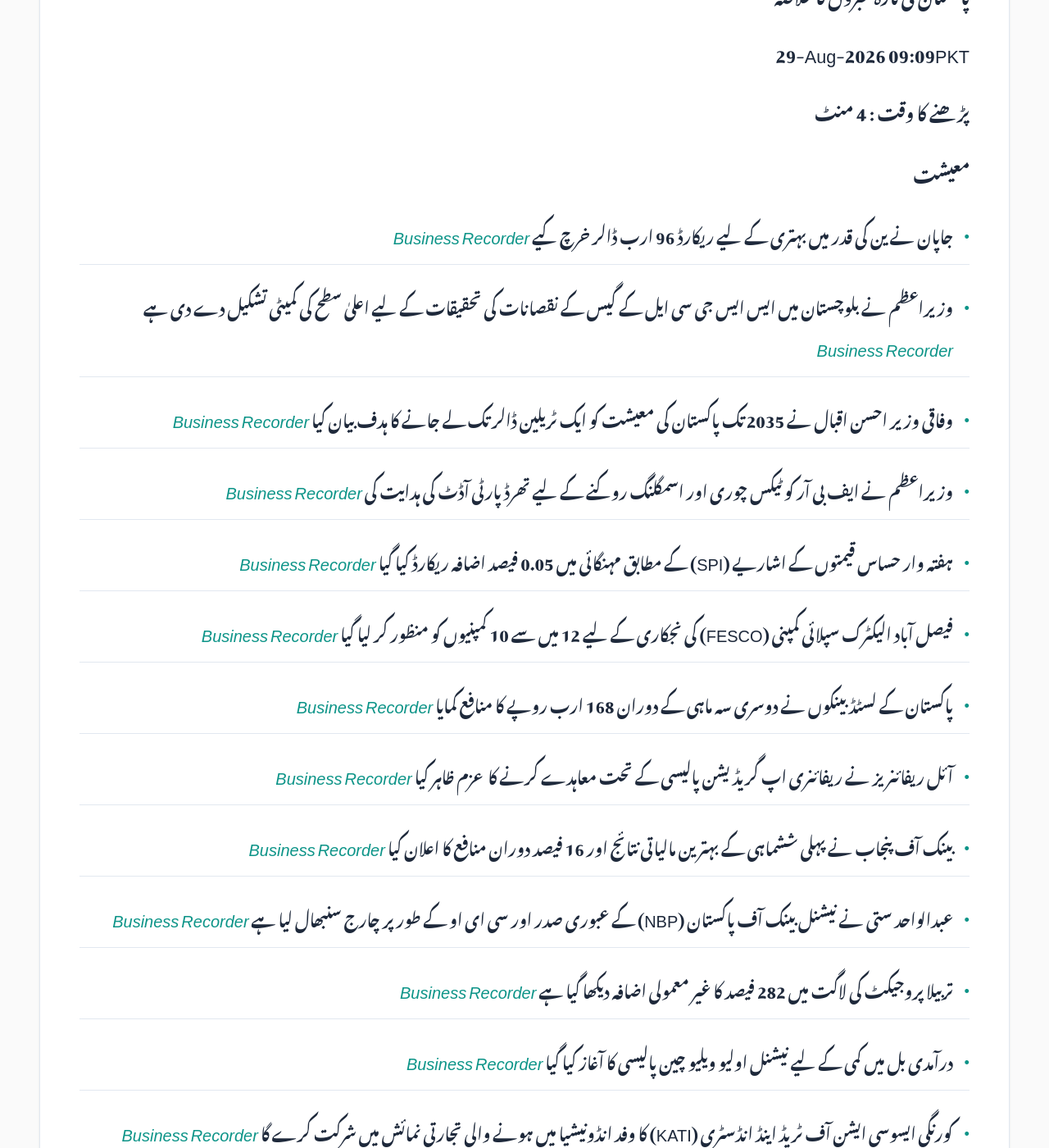
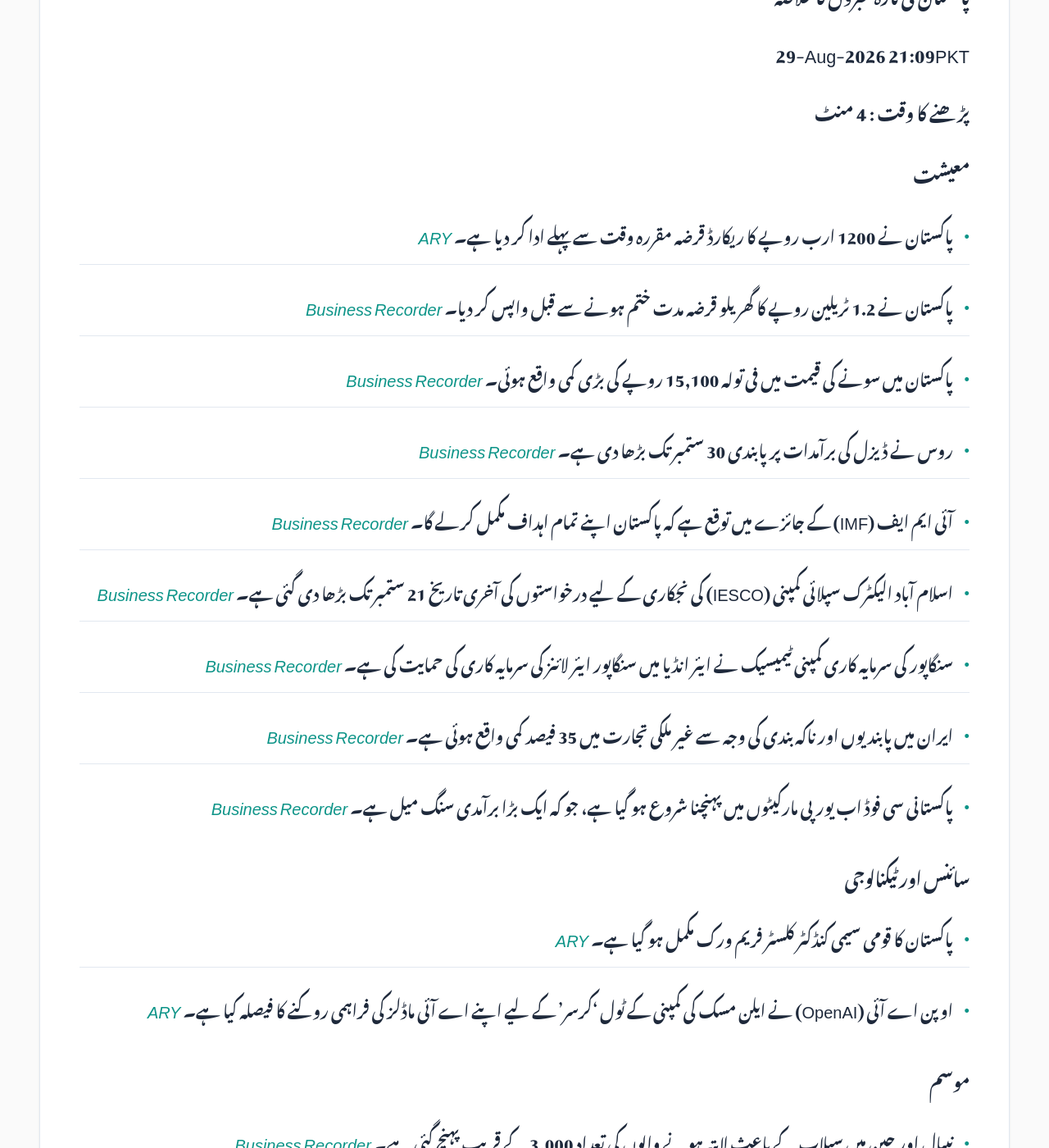
Before and after one commit to zsubzwary/news, a Jekyll site: the page built from ur/index.md, in a window 1280 px wide and 1400 px high, scrolled down 354 px. Shown: the whole window at 82% size. Built offline with Jekyll 4.4.1, drawn with Linux system fonts in a browser that asks for light colours; some web fonts are replaced; comment, search, counter and statistics services are not loaded; some of the changed text lies outside the part shown.

Commit message:
DateTime; 2026-08-29T16:09:40.158Z

```diff
--- a/ur/index.md
+++ b/ur/index.md
@@ -7,49 +7,51 @@ rtl: true
 
 پاکستان کی تازہ خبروں کا خلاصہ
 
- &lrm; 29-Aug-2026 09:09PKT
+ &lrm; 29-Aug-2026 21:09PKT
 
 پڑھنے کا وقت : 4 منٹ
 
 ### معیشت
-- جاپان نے ین کی قدر میں بہتری کے لیے ریکارڈ 96 ارب ڈالر خرچ کیے *[Business Recorder](https://www.brecorder.com/news/40436952/japan-spent-record-usd96bn-in-yen-interventions)*
-- وزیراعظم نے بلوچستان میں ایس ایس جی سی ایل کے گیس کے نقصانات کی تحقیقات کے لیے اعلیٰ سطح کی کمیٹی تشکیل دے دی ہے *[Business Recorder](https://www.brecorder.com/news/40436954/balochistan-pm-body-to-examine-causes-behind-ssgcls-high-ufg-losses)*
-- وفاقی وزیر احسن اقبال نے 2035 تک پاکستان کی معیشت کو ایک ٹریلین ڈالر تک لے جانے کا ہدف بیان کیا *[Business Recorder](https://www.brecorder.com/news/40436955/ahsan-eyes-usd1trn-economy-by-2035)*
-- وزیراعظم نے ایف بی آر کو ٹیکس چوری اور اسمگلنگ روکنے کے لیے تھرڈ پارٹی آڈٹ کی ہدایت کی *[Business Recorder](https://www.brecorder.com/news/40436956/pm-asks-fbr-to-ensure-third-party-audits)*
-- ہفتہ وار حساس قیمتوں کے اشاریے (SPI) کے مطابق مہنگائی میں 0.05 فیصد اضافہ ریکارڈ کیا گیا *[Business Recorder](https://www.brecorder.com/news/40436959/spi-based-weekly-inflation-rises-005pc)*
-- فیصل آباد الیکٹرک سپلائی کمپنی (FESCO) کی نجکاری کے لیے 12 میں سے 10 کمپنیوں کو منظور کر لیا گیا *[Business Recorder](https://www.brecorder.com/news/40436960/privatisation-of-fesco-pc-approves-10-out-of-12-parties)*
-- پاکستان کے لسٹڈ بینکوں نے دوسری سہ ماہی کے دوران 168 ارب روپے کا منافع کمایا *[Business Recorder](https://www.brecorder.com/news/40436961/listed-banks-post-rs168bn-profit-for-2q2026)*
-- آئل ریفائنریز نے ریفائنری اپ گریڈیشن پالیسی کے تحت معاہدے کرنے کا عزم ظاہر کیا *[Business Recorder](https://www.brecorder.com/news/40436962/upgradation-policy-oil-refiners-say-committed-to-signing-accords)*
-- بینک آف پنجاب نے پہلی ششماہی کے بہترین مالیاتی نتائج اور 16 فیصد دوران منافع کا اعلان کیا *[Business Recorder](https://www.brecorder.com/news/40436920/bop-delivers-record-1h26-results-announces-interim-dividend-of-16pc)*
-- عبدالواحد ستی نے نیشنل بینک آف پاکستان (NBP) کے عبوری صدر اور سی ای او کے طور پر چارج سنبھال لیا ہے *[Business Recorder](https://www.brecorder.com/news/40436922/abdul-wahid-sethi-assumes-charge-as-acting-president-amp-ceo-of-nbp)*
-- تربیلا پروجیکٹ کی لاگت میں 282 فیصد کا غیر معمولی اضافہ دیکھا گیا ہے *[Business Recorder](https://www.brecorder.com/news/40436924/tarbelas-runaway-cost)*
-- درآمدی بل میں کمی کے لیے نیشنل اولیو ویلیو چین پالیسی کا آغاز کیا گیا *[Business Recorder](https://www.brecorder.com/news/40436925/an-olive-branch-to-the-import-bill)*
-- کورنگی ایسوسی ایشن آف ٹریڈ اینڈ انڈسٹری (KATI) کا وفد انڈونیشیا میں ہونے والی تجارتی نمائش میں شرکت کرے گا *[Business Recorder](https://www.brecorder.com/news/40436929/kati-delegation-to-attend-trade-expo-in-indonesia)*
-- یونائیٹڈ انٹرنیشنل گروپ نے نئی ڈیجیٹل لائف انشورنس کمپنی کے قیام کا اعلان کیا *[Business Recorder](https://www.brecorder.com/news/40436930/uig-announces-united-digital-life-insurance-initiative)*
+- پاکستان نے 1200 ارب روپے کا ریکارڈ قرضہ مقررہ وقت سے پہلے ادا کر دیا ہے۔ *[ARY](https://arynews.tv/pakistan-makes-record-early-repayment-of-rs-1200-billion-loan)*
+- پاکستان نے 1.2 ٹریلین روپے کا گھریلو قرضہ مدت ختم ہونے سے قبل واپس کر دیا۔ *[Business Recorder](https://www.brecorder.com/news/40436995-pakistan-retires-record-rs12tn-domestic-debt-ahead-of-maturity-khurram-schehzad)*
+- پاکستان میں سونے کی قیمت میں فی تولہ 15,100 روپے کی بڑی کمی واقع ہوئی۔ *[Business Recorder](https://www.brecorder.com/news/40436992-gold-price-per-tola-plunges-rs15100-in-pakistan)*
+- روس نے ڈیزل کی برآمدات پر پابندی 30 ستمبر تک بڑھا دی ہے۔ *[Business Recorder](https://www.brecorder.com/news/40437001/russia-extends-ban-on-diesel-exports-until-september-30)*
+- آئی ایم ایف (IMF) کے جائزے میں توقع ہے کہ پاکستان اپنے تمام اہداف مکمل کر لے گا۔ *[Business Recorder](https://www.brecorder.com/news/40436982-imf-review-pakistan-expected-to-meet-all-targets-says-ahl)*
+- اسلام آباد الیکٹرک سپلائی کمپنی (IESCO) کی نجکاری کے لیے درخواستوں کی آخری تاریخ 21 ستمبر تک بڑھا دی گئی ہے۔ *[Business Recorder](https://www.brecorder.com/news/40436990-govt-extends-iesco-eoi-submission-deadline-to-sept-21)*
+- سنگاپور کی سرمایہ کاری کمپنی ٹیمیسیک نے ایئر انڈیا میں سنگاپور ایئر لائنز کی سرمایہ کاری کی حمایت کی ہے۔ *[Business Recorder](https://www.brecorder.com/news/40436987-temasek-backs-singapore-airlines-air-india-investment-amid-growing-scrutiny)*
+- ایران میں پابندیوں اور ناکہ بندی کی وجہ سے غیر ملکی تجارت میں 35 فیصد کمی واقع ہوئی ہے۔ *[Business Recorder](https://www.brecorder.com/news/40436983-iranian-president-says-foreign-trade-down-35-due-to-sanctions-and-blockade)*
+- پاکستانی سی فوڈ اب یورپی مارکیٹوں میں پہنچنا شروع ہو گیا ہے، جو کہ ایک بڑا برآمدی سنگ میل ہے۔ *[Business Recorder](https://www.brecorder.com/news/40436984-pakistani-seafood-earns-a-place-on-european-shelves-a-major-export-milestone)*
 
 ### سائنس اور ٹیکنالوجی
-- جزوی چاند گرہن کے نتیجے میں چاند "خونی سرخ" رنگ میں تبدیل ہو گیا *[ARY](https://arynews.tv/partial-lunar-eclipse-transforms-the-moon-into-a-blood-red-celestial-display)*
+- پاکستان کا قومی سیمی کنڈکٹر کلسٹر فریم ورک مکمل ہو گیا ہے۔ *[ARY](https://arynews.tv/pakistans-national-semiconductor-cluster-framework-now-complete)*
+- اوپن اے آئی (OpenAI) نے ایلن مسک کی کمپنی کے ٹول 'کرسر' کے لیے اپنے اے آئی ماڈلز کی فراہمی روکنے کا فیصلہ کیا ہے۔ *[ARY](https://arynews.tv/openai-to-cut-off-ai-models-for-spacex-owned-cursor-escalating-feud-with-musk)*
+
+### موسم
+- نیپال اور چین میں سیلاب کے باعث لاپتہ ہونے والوں کی تعداد 3,000 کے قریب پہنچ گئی ہے۔ *[Business Recorder](https://www.brecorder.com/news/40437000/rescuers-claw-through-mud-as-nepal-china-flood-missing-toll-nears-3000)*
 
 ### سیاست
-- پنجاب اسمبلی نے بجلی کی مسلسل لوڈ شیڈنگ کے خلاف قرارداد منظور کر لی ہے *[ARY](https://arynews.tv/punjab-assembly-passes-resolution-against-prolonged-power-outages)*
-- بیرسٹر افتخار حسین گیلانی آزاد کشمیر کے 17ویں وزیراعظم منتخب ہو گئے ہیں *[Business Recorder](https://www.brecorder.com/news/40436957/barrister-gilani-elected-17th-ajk-pm)*
-- سینیٹ سے متنازعہ ٹیلی کام ری آرگنائزیشن بل واپس لے لیا گیا ہے *[Business Recorder](https://www.brecorder.com/news/40436958/disputed-telecom-bill-withdrawn-from-senate)*
+- حکومت نے سی این این (CNN) پر زور دیا ہے کہ وہ عمران خان کے حوالے سے سیاسی الزامات اور مستند ریکارڈ میں فرق رکھے۔ *[Business Recorder](https://www.brecorder.com/news/40436996-imran-case-govt-urges-cnn-to-distinguish-verified-records-from-politically-contested-allegations)*
 
 ### قومی
-- کراچی میں ایک طالب علم کو گھر کے باہر اسلحے کے زور پر لوٹ لیا گیا *[ARY](https://arynews.tv/karachi-cctv-video-shows-student-robbed-at-gunpoint-outside-home)*
-- اسلام آباد فائر بریگیڈ کے گاڑیاں 20 سال پرانی نکلی ہیں *[ARY](https://arynews.tv/islamabad-fire-brigade-vehicles-found-to-be-20-years-old)*
-- میر رضا علی کیس میں معلومات فراہم کرنے والوں کے لیے 1 لاکھ روپے کا انعام کا اعلان کیا گیا *[ARY](https://arynews.tv/mir-raza-ali-case-judicial-commission-offers-reward-for-information)*
+- حکومت نے ملک بھر میں اسمگلنگ کے خلاف کریک ڈاؤن کرتے ہوئے غیر قانونی پیٹرول پمپس بند کر دیے۔ *[ARY](https://arynews.tv/govt-shuts-down-illegal-petrol-pumps-nationwide-in-crackdown-on-smuggling)*
+- پنجاب میں ڈرائیونگ لائسنس کی ترسیل کے لیے لائیو ٹریکنگ کا نظام متعارف کرایا جائے گا۔ *[ARY](https://arynews.tv/punjab-to-introduce-live-tracking-for-driving-licence-deliveries)*
+- حکومت نے ڈیمر بھاشا ڈیم کے بجلی کے منصوبے کی منسوخی کی خبروں کو غلط اور گمراہ کن قرار دے دیا ہے۔ *[Business Recorder](https://www.brecorder.com/news/40436994-false-and-misleading-govt-denies-cancelling-4500mw-power-component-of-diamer-bhasha-dam)*
+- فیلڈ مارشل سید عاصم منیر نے پاکستان آرڈیننس فیکٹریز کا دورہ کیا اور دفاعی پیداوار کا جائزہ لیا۔ *[Business Recorder](https://www.brecorder.com/news/40436981-field-marshal-munir-witnesses-trials-of-locally-manufactured-arms-ammunition-at-ordnance-factory)*
+- گُل پلازہ حادثے کی انکوائری کمیشن نے ذمہ دار افراد کی نشاندہی کر دی ہے۔ *[ARY](https://arynews.tv/gul-plaza-tragedy-inquiry-commission-identifies-those-responsible)*
 
 ### بین الاقوامی
-- ایران کا کہنا ہے کہ اگر امریکہ دباؤ ختم کرے تو سفارت کاری کے راستے کھلے ہیں *[ARY](https://arynews.tv/iran-says-diplomacy-possible-if-us-abandons-pressure-campaign)*
-- پاکستان اور سعودی عرب نے زراعت، خوراک کی حفاظت اور پانی کے انتظام میں تعاون بڑھانے پر اتفاق کیا ہے *[Business Recorder](https://www.brecorder.com/news/40436950/agriculture-food-security-water-management-pakistan-ksa-agree-to-expand-cooperation)*
-- پاکستان اور سعودی عرب کے درمیان تزویراتی شراکت داری کو مزید مضبوط کرنے کا عزم کیا گیا *[Business Recorder](https://www.brecorder.com/news/40436951/cdf-reaffirms-pakistans-commitment-to-boosting-strategic-partnership-with-ksa)*
+- ایران اور امریکہ کے درمیان تناؤ کے باعث امریکی فوجی خاندان شدید جذباتی دباؤ کا شکار ہیں۔ *[ARY](https://arynews.tv/us-military-families-ride-roller-coaster-of-emotions-over-six-months-of-iran-war)*
+- آئس لینڈ یورپی یونین کی رکنیت دوبارہ حاصل کرنے کے حوالے سے ووٹنگ کر رہا ہے۔ *[ARY](https://arynews.tv/iceland-votes-on-whether-to-resume-eu-membership-talks)*
+- کییف کے قریب روس کے ڈرون حملے میں کم از کم 37 افراد ہلاک ہو گئے۔ *[Business Recorder](https://www.brecorder.com/news/40436998-at-least-37-dead-after-russian-strike-on-depot-near-kyiv)*
+
+### کھیل
+- بھارتی ایتھلیٹ نیرج چوپڑا ٹخنے کی چوٹ کی وجہ سے اس سیزن کے لیے باہر ہو گئے ہیں۔ *[Business Recorder](https://www.brecorder.com/news/40436997-indias-neeraj-chopra-out-for-season-with-ankle-injury)*
+- ٹینس اسٹار کارلوس الکاراز نے چوٹ کے بعد واپسی کے حوالے سے ذہنی دباؤ کا ذکر کیا۔ *[Business Recorder](https://www.brecorder.com/news/40436991-alcaraz-says-uncertainty-over-comeback-fuelled-intrusive-thoughts)*
+- انگلینڈ کے کرکٹر جوفرا آرچر کا کہنا ہے کہ وہ نئے بولنگ کوارٹیٹ کی بدولت 40 سال کی عمر تک کھیل سکتے ہیں۔ *[Business Recorder](https://www.brecorder.com/news/40436988-england-pace-quartet-might-keep-archer-going-until-he-is-40)*
+- فٹ بال کلب لیورپول نے پی ایس جی کے کھلاڑی بریکولا کو سائن کرنے کا معاہدہ طے کر لیا ہے۔ *[Business Recorder](https://www.brecorder.com/news/40436985-liverpool-finalise-agreement-to-sign-psgs-barcola-in-deal-worth-up-to-ps123-million-reports-say)*
 
 ### صحت
-- وزارت صحت نے تمام سرکاری ہسپتالوں کے لیے جامع فائر سیفٹی آڈٹ کا حکم دیا ہے *[ARY](https://arynews.tv/ministry-of-health-orders-comprehensive-fire-safety-audit-of-government-hospitals)*
-- پی آئی ایم ایس (PIMS) ہسپتال کو کل اعلیٰ سطح کے معائنے کا سامنا کرنا پڑ سکتا ہے *[ARY](https://arynews.tv/pims-likely-to-face-high-level-inspection-tomorrow-sources)*
-- پاکستان میں ادویات کی قیمتوں کے ریگولیٹری فریم ورک میں تبدیلی کا حکم دیا گیا ہے *[ARY](https://arynews.tv/pakistan-to-tighten-drug-pricing-rules-orders-drap-to-revise-framework)*
-- شفا انٹرنیشنل ہسپتال نے عالمی معیار کی متعدد JCI منظوری حاصل کر کے نیا سنگ میل عبور کر لیا ہے *[Business Recorder](https://www.brecorder.com/news/40436931/shifa-international-hospitals-gets-highest-number-of-jci-accreditations)*
+- پی آئی ایم ایس (PIMS) نینیٹل وارڈ آگ کے واقعے پر وزیراعظم نے تحقیقات کا حکم دیا ہے اور ایگزیکٹو ڈائریکٹر سمیت آٹھ حکام کو معطل کر دیا ہے۔ *[ARY](https://arynews.tv/pakistan-pm-orders-criminal-proceedings-over-pims-neonatal-ward-fire)* | *[Business Recorder](https://www.brecorder.com/news/40436989-pims-fire-executive-director-imran-sikandar-among-eight-suspended)*
 
 ### دیگر
-- ہالی ووڈ اسٹوڈیوز کے درمیان لائنڈسے کلانسی ٹرائل کے حقوق حاصل کرنے کے لیے مقابلہ جاری ہے *[ARY](https://arynews.tv/hollywood-studios-compete-for-rights-to-the-high-profile-lindsay-clancy-trial)*
+- جی ٹی اے 6 (GTA 6) کے گیم پلے میں بڑی بہتری کے حوالے سے نیٹ فلکس پر نئی معلومات سامنے آئی ہیں۔ *[ARY](https://arynews.tv/gta-6-extended-look-on-netflix-reveals-massive-gameplay-upgrades)*
```
